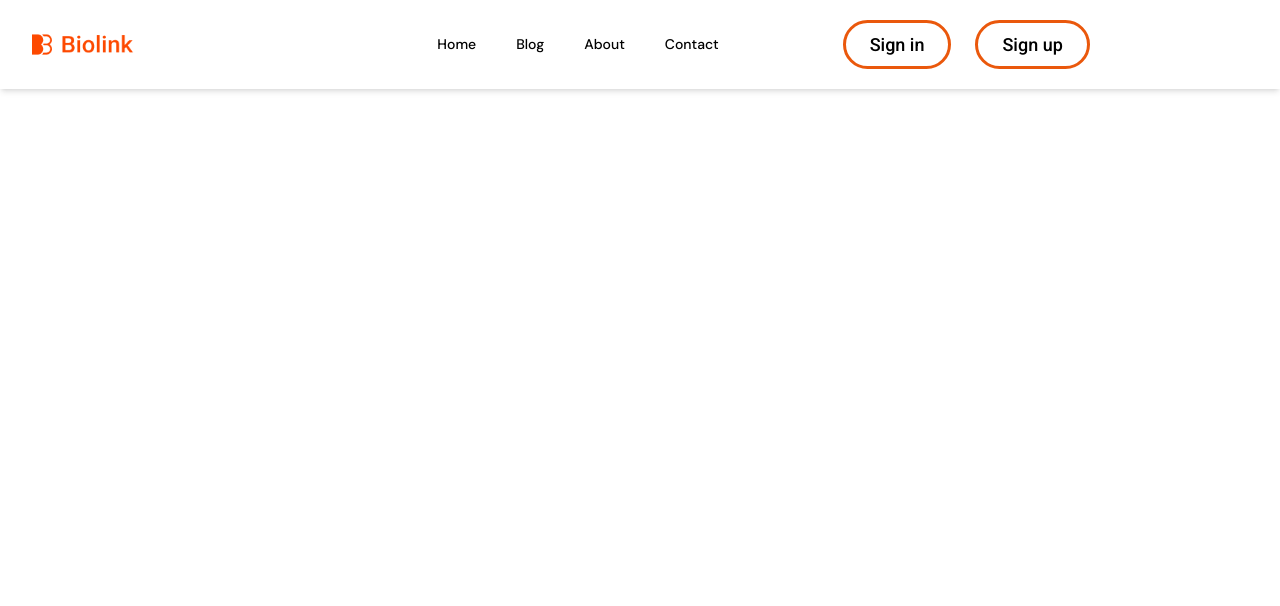
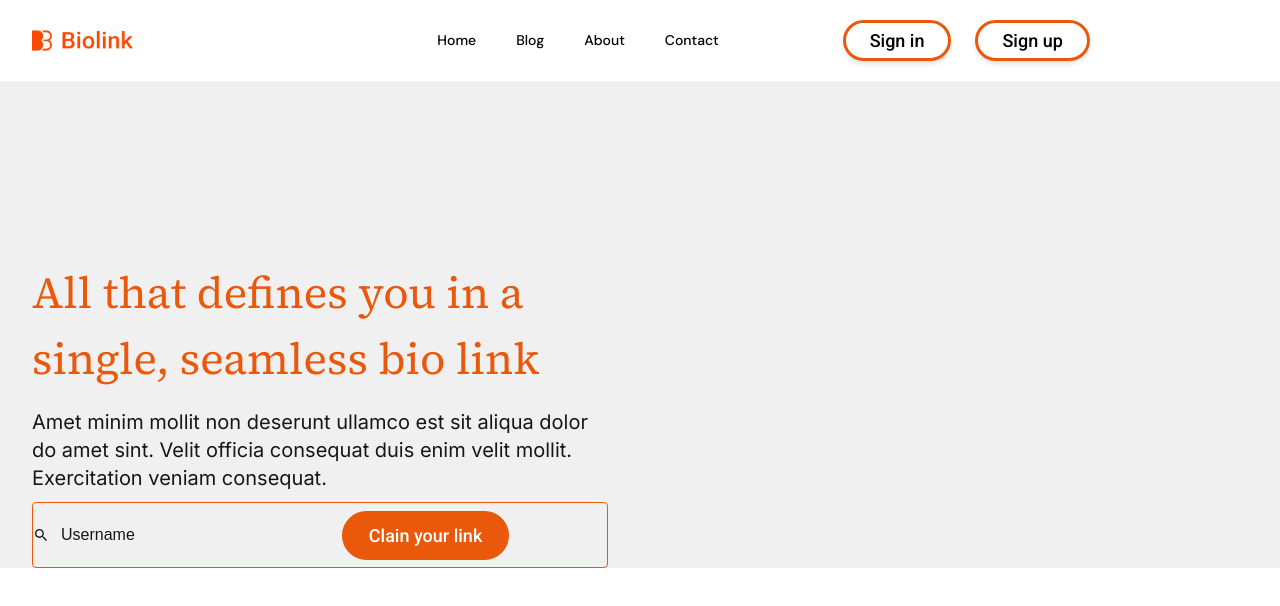
Before and after one commit to wahidul60/BiolinkV3, a Next.js app: page / in a window 1280 px wide. Shown: the top 606 px of the page. Built offline with nearby package versions, Linux system fonts and the light colour scheme.

Commit message:
Hero section 60% done

```diff
--- /dev/null
+++ b/Layout/HeroSection.jsx
@@ -0,0 +1,38 @@
+import Button from '@/components/Button';
+import Container from '@/components/Container'
+import Flex from '@/components/Flex'
+import { Inter, Source_Serif_4 } from 'next/font/google'
+import { IoMdSearch } from "react-icons/io";
+
+
+const source_serif = Source_Serif_4({
+    subsets: ['latin'],
+    weight: ['400', '500']
+})
+const inter = Inter({
+    subsets: ['latin'],
+    weight: ['400', '500']
+})
+
+export default function HeroSection() {
+    return (
+        <section className='bg-[#f0f0f0]'>
+            <Container>
+                <Flex className='gap-[64px] pt-[179px]'>
+                    <div className='w-1/2'>
+                        <h1 className={`text-[44px] text-[#EA580C] pb-4 ${source_serif.className}`} >All that defines you in a single, seamless bio link</h1>
+                        <p className={`text-xl pb-[10px] ${inter.className}`}>Amet minim mollit non deserunt ullamco est sit aliqua dolor do amet sint. Velit officia consequat duis enim velit mollit. Exercitation veniam consequat.</p>
+                        <div className='border rounded border-[#EA580C] relative'>
+                            <Flex className='items-center'>
+                                <IoMdSearch />
+                                <p className='py-5 pl-3 pr-[207px]'>Username</p>
+                                <Button className='py-2 bg-[#EA580C] text-white' text={"Clain your link"}/>
+                            </Flex>
+                        </div>
+                    </div>
+                    <div className='w-1/2'></div>
+                </Flex>
+            </Container>
+        </section>
+    )
+}
--- a/app/page.js
+++ b/app/page.js
@@ -1,10 +1,12 @@
 import Navbar from '@/components/Navbar'
+import HeroSection from '@/Layout/HeroSection'
 import React from 'react'
 
 export default function page() {
   return (
     <main>
       <Navbar/>
+      <HeroSection/>
     </main>
   )
 }
--- a/components/Button.jsx
+++ b/components/Button.jsx
@@ -9,7 +9,7 @@ const roboto = Roboto({
 export default function ({ text, className }) {
     return (
         <div>
-            <button className={`rounded-full px-6 font-medium text-[18px] py-2 text-black cursor-pointer duration-300 border-3 border-[#EA580C] ${roboto.className} ${className}`}>{text}</button>
+            <button className={`rounded-full px-6 font-medium text-[18px] py-1 text-black cursor-pointer duration-300 border-3 border-[#EA580C] ${roboto.className} ${className}`}>{text}</button>
         </div>
     )
 }
--- a/components/Navbar.jsx
+++ b/components/Navbar.jsx
@@ -21,8 +21,8 @@ export default function Navbar() {
                     </Flex>
 
                     <Flex className='gap-6 w-1/3'>
-                        <Button className='hover:bg-[#EA580C] hover:text-white' text={"Sign in"} />
-                        <Button className='hover:bg-[#EA580C] hover:text-white' text={"Sign up"} />
+                        <Button className='hover:bg-[#EA580C] shadow-md hover:text-white' text={"Sign in"} />
+                        <Button className='hover:bg-[#EA580C] shadow-md hover:text-white' text={"Sign up"} />
                     </Flex>
 
                 </Flex>
```
Also changed, not shown: package.json (+4 -3 lines), 1 other file (tests, documents, lock files or other folders).
